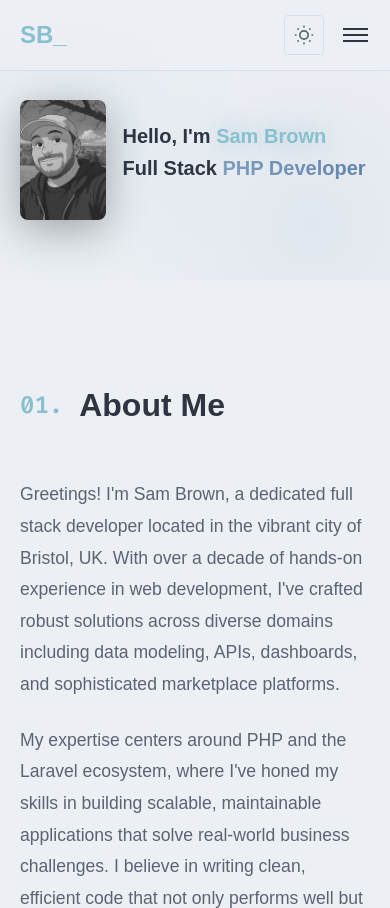
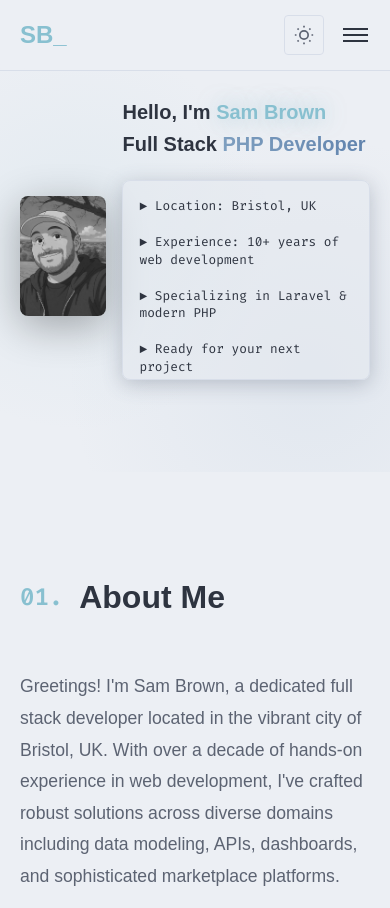
Before and after one commit to MisterSammy/MisterSammy.github.io, a plain HTML site: page index.html in a window 390 px wide. Shown: the top 908 px of the page. Drawn offline with Linux system fonts and the light colour scheme; a web font is replaced by a local one.

Commit message:
clean up

```diff
--- a/index.html
+++ b/index.html
@@ -385,7 +385,7 @@
             </h2>
             <div class="contact-content">
                 <div class="contact-text">
-                    <h3 class="contact-subtitle">Ready to bring your ideas to life?</h3>
+                    <h3 class="contact-subtitle">Ready to bring <br>your ideas to life?</h3>
                     <p class="contact-description">
                         Whether you're looking to streamline your business processes, build a sophisticated web application, or need expert Laravel development, I'm here to help. With over a decade of experience delivering successful projects, I bring both technical expertise and a collaborative approach to every engagement.
                     </p>
--- a/main.css
+++ /dev/null
@@ -1,7 +0,0 @@
-@tailwind base;
-@tailwind components;
-@tailwind utilities;
-
-html {
-    scroll-behavior: smooth;
-  }
--- a/package.json
+++ /dev/null
@@ -1,5 +0,0 @@
-{
-  "devDependencies": {
-    "tailwindcss": "^3.2.4"
-  }
-}
--- a/styles.css
+++ b/styles.css
@@ -908,6 +908,11 @@ img[loading="lazy"] {
     margin-bottom: 1rem;
 }
 
+/* Hide manual line break on desktop */
+.contact-subtitle br {
+    display: none;
+}
+
 .contact-description {
     font-size: 1.1rem;
     color: var(--text-secondary);
@@ -1032,9 +1037,18 @@ img[loading="lazy"] {
         padding: 100px 20px 60px 20px; /* Top padding for nav + some space, bottom padding for spacing */
     }
 
-    /* Hide terminal text on mobile */
+    /* Show terminal text on mobile underneath hero-content */
     .terminal-text {
-        display: none;
+        display: block;
+        order: 3; /* Place it after hero-content */
+        grid-column: 1 / -1; /* Span full width */
+        margin-top: 2rem;
+        padding: 1.5rem;
+        background: color-mix(in oklch, var(--color-base-200) 50%, transparent);
+        border: var(--border) solid var(--color-base-300);
+        border-radius: var(--radius-box);
+        font-size: 0.9rem;
+        text-align: left;
     }
 
     /* Hide CTA buttons on mobile */
@@ -1043,6 +1057,7 @@ img[loading="lazy"] {
     }
 
     .hero-content {
+        display: grid;
         grid-template-columns: auto 1fr;
         text-align: left;
         gap: 1.5rem;
@@ -1078,6 +1093,24 @@ img[loading="lazy"] {
         grid-template-columns: 1fr;
     }
 
+    /* Contact text left-aligned on mobile */
+    .contact-text {
+        text-align: left;
+    }
+
+    .contact-subtitle {
+        text-align: left;
+    }
+
+    /* Show manual line break on mobile */
+    .contact-subtitle br {
+        display: inline;
+    }
+
+    .contact-description {
+        text-align: left;
+    }
+
     .footer-content {
         text-align: center;
         flex-direction: column;
@@ -1107,6 +1140,14 @@ img[loading="lazy"] {
     .btn-primary, .btn-secondary {
         width: 100%;
         max-width: 250px;
+    }
+
+    /* Terminal text adjustments for small screens */
+    .terminal-text {
+        margin-top: 1.5rem;
+        padding: 1rem;
+        font-size: 0.8rem;
+        line-height: 1.4;
     }
 
     .stats-grid {
--- a/tailwind.config.js
+++ /dev/null
@@ -1,8 +0,0 @@
-/** @type {import('tailwindcss').Config} */
-module.exports = {
-  content: ["*.{html,js}"],
-  theme: {
-    extend: {},
-  },
-  plugins: [],
-}
```
Also changed, not shown: build.css (deleted), img/89694304.jpeg (deleted), img/IMG_1866_sml.jpg (deleted), img/chillchain-dash.png (deleted), img/icc-dash.png (deleted), img/miqo-dash.png (deleted), img/roost-dash.png (deleted), 7 other files.
